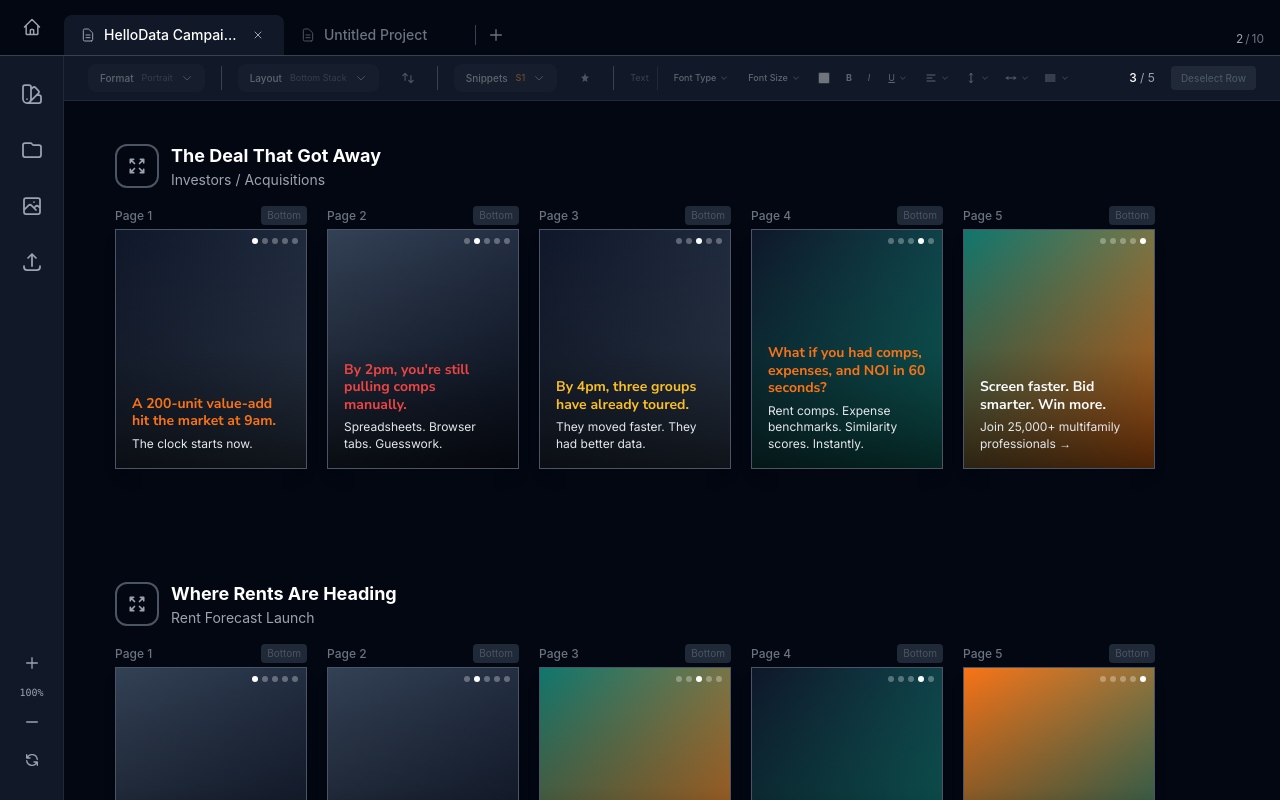
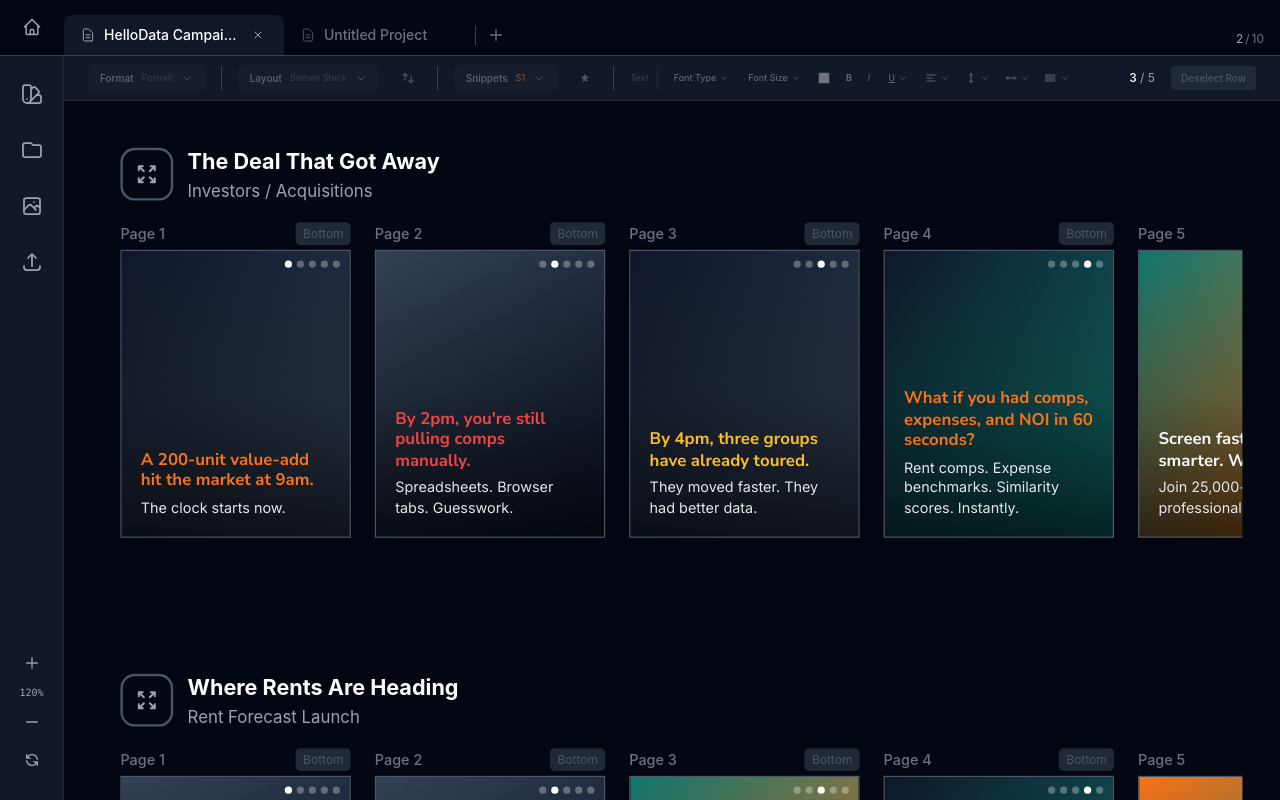
Before and after one commit to goov373/image-builder-HD, a React (Vite) app: page / in a window 1280 px wide. Shown: the top 800 px of the page. Built offline with nearby package versions, Linux system fonts and the light colour scheme.

Commit message:
Set default zoom level to 120%

```diff
--- a/src/CarouselDesignTool.jsx
+++ b/src/CarouselDesignTool.jsx
@@ -1037,7 +1037,7 @@
 // Main App Component
 export default function CarouselDesignTool() {
   const [carousels, setCarousels] = useState(initialCarousels);
-  const [zoom, setZoom] = useState(100);
+  const [zoom, setZoom] = useState(120);
   const [designSystem, setDesignSystem] = useState(defaultDesignSystem);
   const [activePanel, setActivePanel] = useState(null);
   const [selectedCarouselId, setSelectedCarouselId] = useState(null);
```
